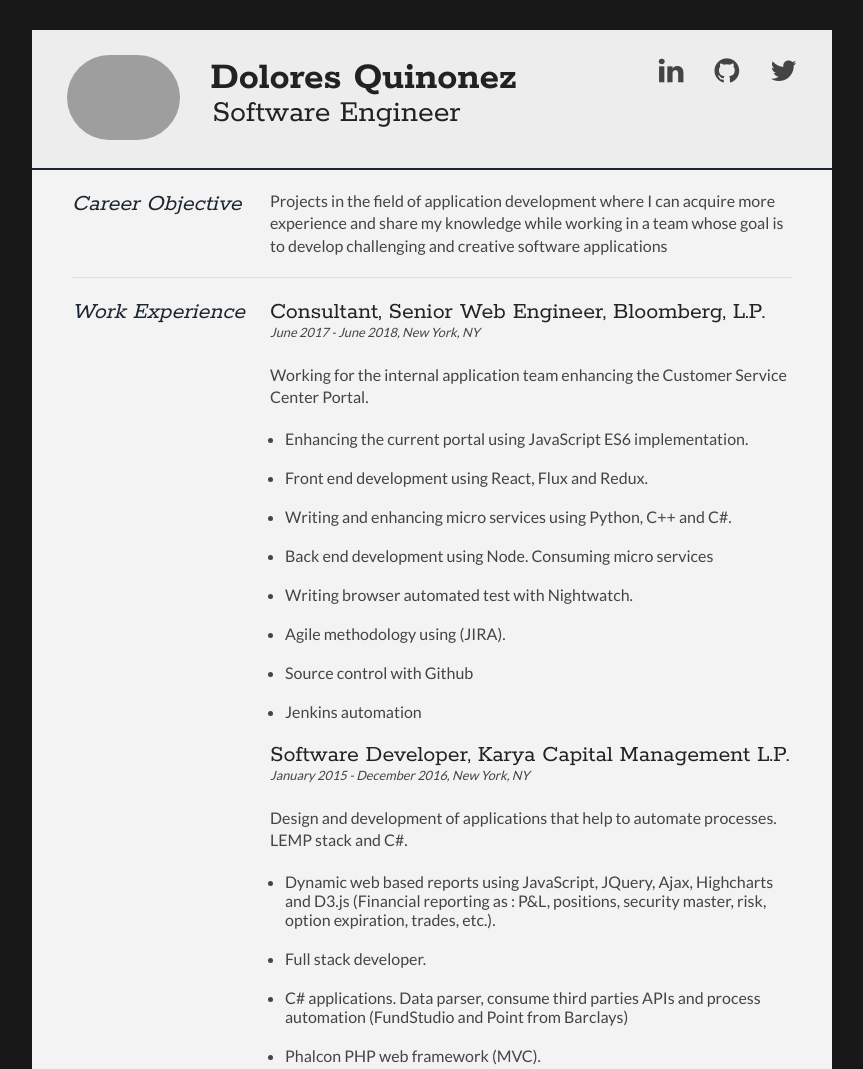
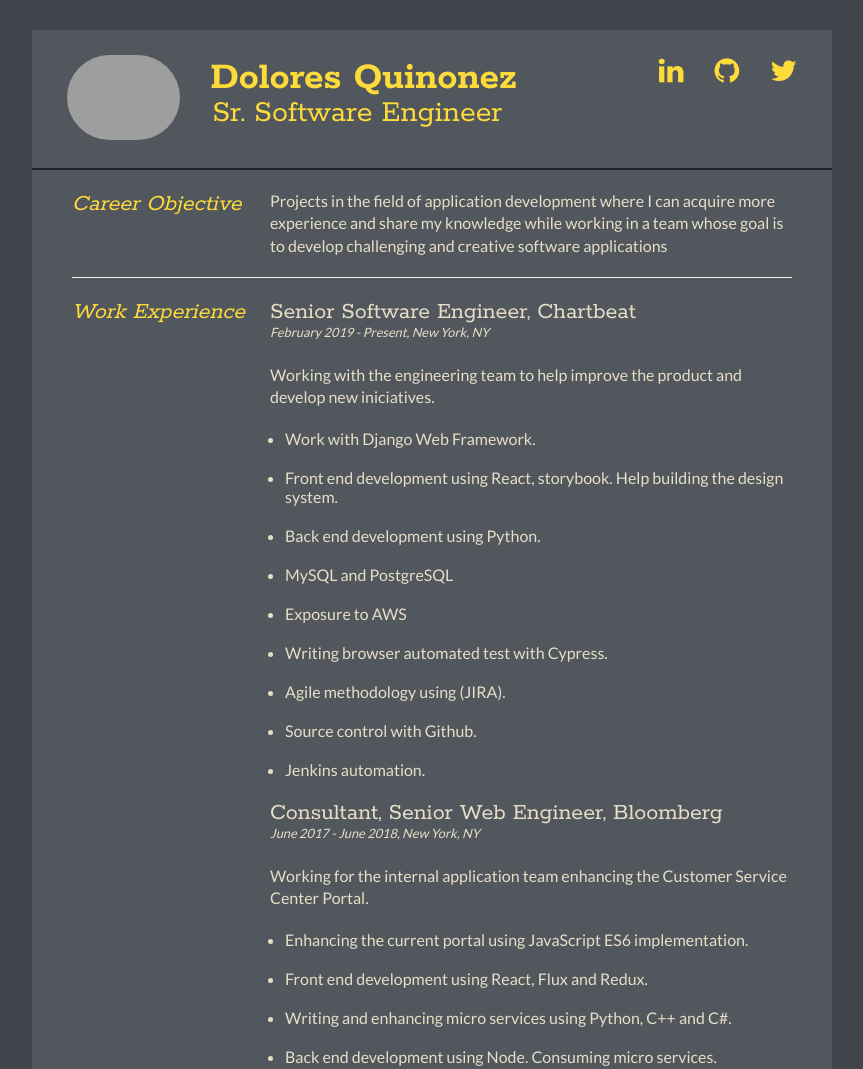
Before and after one commit to Dquinonez/dquinonez.github.io, a plain HTML site: page index.html in a window 1280 px wide. Shown: the top 1069 px of the page, without its empty margins (208-1071 px from the left). Drawn offline with nearby package versions, Linux system fonts and the light colour scheme; grey boxes are pictures that could not be loaded.

Commit message:
Update resume

```diff
--- a/css/style.css
+++ b/css/style.css
@@ -11,34 +11,39 @@
 	display:block;
 }
 
-html, body {background: #181818; font-family: 'Lato', helvetica, arial, sans-serif; font-size: 16px; color: #222;}
+html, body {
+	background: #41444b;
+	font-family: 'Lato', helvetica, arial, sans-serif;
+	font-size: 16px;
+	color: #e7dec8;
+}
 
-.clear {clear: both;}
+.clear {
+	clear: both;
+}
 
 p {
 	font-size: 1em;
 	line-height: 1.4em;
 	margin-bottom: 20px;
-	color: #444;
 }
 
 ul li {
     margin-bottom: 20px;
-    color: #444;
 	margin-left: 15px;
 }
 
 #cv {
 	width: 90%;
 	max-width: 800px;
-	background: #f3f3f3;
+	background: #52575d;
 	margin: 30px auto;
 }
 
 .mainDetails {
 	padding: 25px 35px;
 	border-bottom: 2px solid #1B2631;
-	background: #ededed;
+	background: #52575d;
 }
 
 #name h1 {
@@ -46,12 +51,14 @@
 	font-weight: 700;
 	font-family: 'Rokkitt', Helvetica, Arial, sans-serif;
 	margin-bottom: -6px;
+	color: #fddb3a;
 }
 
 #name h2 {
 	font-size: 2em;
 	margin-left: 2px;
 	font-family: 'Rokkitt', Helvetica, Arial, sans-serif;
+	color: #fddb3a;
 }
 
 #mainArea {
@@ -88,26 +95,20 @@
 
 #contactDetails ul li {
 	margin-bottom: 3px;
-	color: #444;
 }
 
 #contactDetails ul li a, a[href^=tel] {
-	color: #444;
 	text-decoration: none;
 	-webkit-transition: all .3s ease-in;
 	-moz-transition: all .3s ease-in;
 	-o-transition: all .3s ease-in;
 	-ms-transition: all .3s ease-in;
 	transition: all .3s ease-in;
+	color: #fddb3a;
 }
 
-#contactDetails ul li a:hover {
-	color: #1B2631;
-}
-
-
 section {
-	border-top: 1px solid #dedede;
+	border-top: 1px solid #f6f4e6;
 	padding: 20px 0 0;
 }
 
@@ -122,6 +123,7 @@
 .sectionTitle {
 	float: left;
 	width: 25%;
+	color: #fddb3a;
 }
 
 .sectionContent {
@@ -133,7 +135,7 @@
 	font-family: 'Rokkitt', Helvetica, Arial, sans-serif;
 	font-style: italic;
 	font-size: 1.5em;
-	color: #1B2631;
+	color: #fddb3a;
 }
 
 .sectionContent h2 {
@@ -155,7 +157,6 @@
 	column-count:3;
 	margin-bottom: 20px;
 	font-size: 1em;
-	color: #444;
 }
 
 .keySkills ul li {
--- a/index.html
+++ b/index.html
@@ -35,7 +35,7 @@
 
 		<div id="name">
 			<h1 class="quickFade delayTwo">Dolores Quinonez</h1>
-			<h2 class="quickFade delayThree">Software Engineer</h2>
+			<h2 class="quickFade delayThree">Sr. Software Engineer</h2>
 		</div>
 
 		<div id="contactDetails" class="quickFade delayFour">
@@ -72,7 +72,27 @@
 			<div class="sectionContent">
 
 				<article>
-					<h2>Consultant, Senior Web Engineer, Bloomberg, L.P.</h2>
+					<h2>Senior Software Engineer, Chartbeat</h2>
+					<p class="subDetails">February 2019 - Present, New York, NY</p>
+					<div class="clear"><br></div>
+					<p>Working with the engineering team to help improve the product and develop new iniciatives.
+						<ul>
+							<li>Work with Django Web Framework.</li>
+							<li>Front end development using React, storybook. Help building the design system.</li>
+							<li>Back end development using Python.</li>
+							<li>MySQL and PostgreSQL</li>
+							<li>Exposure to AWS</li>
+							<li>Writing browser automated test with Cypress.</li>
+							<li>Agile methodology using (JIRA).</li>
+							<li>Source control with Github.</li>
+							<li>Jenkins automation.</li>
+						</ul>
+					</p>
+					<div class="clear"></div>
+				</article>
+
+				<article>
+					<h2>Consultant, Senior Web Engineer, Bloomberg</h2>
 					<p class="subDetails">June 2017 - June 2018, New York, NY</p>
 					<div class="clear"><br></div>
 					<p>Working for the internal application team enhancing the Customer Service Center Portal.
@@ -80,11 +100,11 @@
 							<li>Enhancing the current portal using JavaScript ES6 implementation.</li>
 							<li>Front end development using React, Flux and Redux.</li>
 							<li>Writing and enhancing micro services using Python, C++ and C#.</li>
-							<li>Back end development using Node. Consuming micro services</li>
+							<li>Back end development using Node. Consuming micro services.</li>
 							<li>Writing browser automated test with Nightwatch.</li>
 							<li>Agile methodology using (JIRA).</li>
-							<li>Source control with Github</li>
-							<li>Jenkins automation</li>
+							<li>Source control with Github.</li>
+							<li>Jenkins automation.</li>
 						</ul>
 					</p>
 					<div class="clear"></div>
@@ -98,7 +118,7 @@
 						<ul>
 							<li>Dynamic web based reports using JavaScript, JQuery, Ajax, Highcharts and D3.js (Financial reporting as : P&L, positions, security master, risk, option expiration, trades, etc.).</li>
 							<li>Full stack developer.</li>
-							<li>C# applications. Data parser, consume third parties APIs and process automation (FundStudio and Point from Barclays)</li>
+							<li>C# applications. Data parser, consume third parties APIs and process automation (FundStudio and Point from Barclays).</li>
 							<li>Phalcon PHP web framework (MVC).</li>
 							<li>MySQL Design, development and administration.</li>
 							<li>Responsive web application.</li>
@@ -169,30 +189,26 @@
 			<div class="sectionContent">
 				<ul class="keySkills">
 						<li>Web Development</li>
+						<li>Application Development</li>
 						<li>Database Development</li>
 						<li>JavaScript</li>
+						<li>Python</li>
+						<li>Rest APIs</li>
 						<li>React.js</li>
-						<li>Redux</li>
-						<li>Node.js</li>
 						<li>JSON</li>
-						<li>Rest APIs</li>
-						<li>Jest</li>
-						<li>Nightwatch</li>
-						<li>Python</li>
+						<li>Django</li>
 						<li>Flask</li>
-						<li>C#</li>
-						<li>PHP</li>
 						<li>HTML</li>
 						<li>CSS</li>
 						<li>MySQL</li>
 						<li>PostgreSQL</li>
 						<li>AWS</li>
 						<li>Github</li>
+						<li>Agile</li>
 				</ul>
 			</div>
 			<div class="clear"></div>
 		</section>
-
 
 		<section>
 			<div class="sectionTitle">
@@ -246,7 +262,7 @@
 				</article>
 
 			</div>
-			<div class="clear"></div>
+			<div class="clear"><br></div>
 		</section>
 
 		<section>
```
Lines whose indentation alone changed are shown as unchanged.
